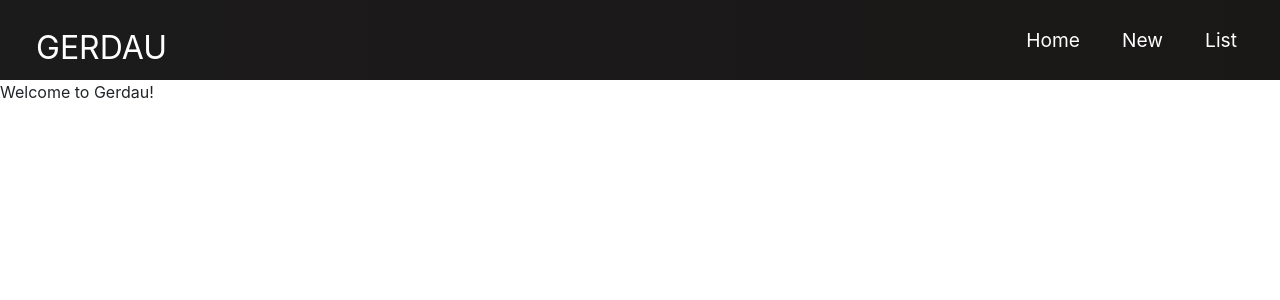
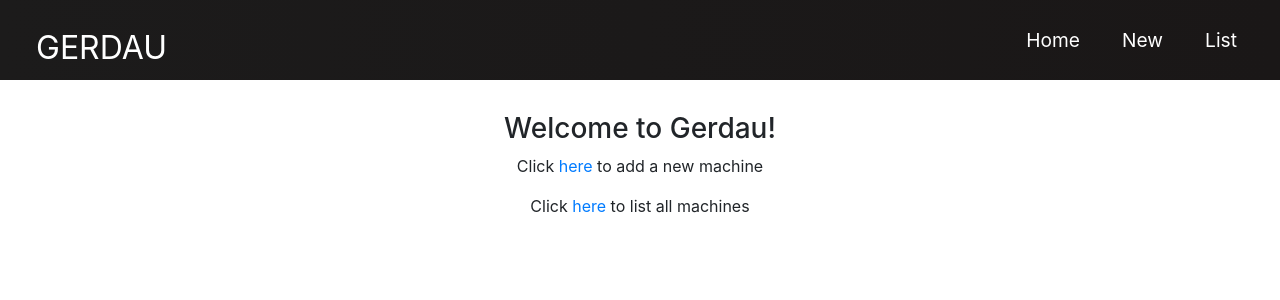
Before and after one commit to fponcedeleon/POC-Gerdau, a React (Create React App) app in the folder web/: page / in a window 1280 px wide. Shown: the top 300 px of the page. Built offline with nearby package versions, Linux system fonts and the light colour scheme.

Commit message:
styled components

```diff
--- a/web/src/screens/home.js
+++ b/web/src/screens/home.js
@@ -1,10 +1,29 @@
 import React from 'react';
+import { Container, Row, Col } from 'react-bootstrap';
+import styled from 'styled-components';
+
+const Styles = styled.div`
+
+  margin: 2rem 0 auto 0;
+  text-align: center;
+`;
+
 
 const home = () => {
   return (
-    <div>
-      Welcome to Gerdau!
-    </div>
+    <Styles>
+      <Container fluid>
+        <Row className="justify-content-md-center" >
+          <Col xs={{ span: 6 }}><h3>Welcome to Gerdau!</h3></Col>
+          <Col xs={{ span: 12 }}>
+            <p>Click <a href='/new'>here</a> to add a new machine</p>
+          </Col>
+          <Col xs={{ span: 12 }}>
+            <p>Click <a href='/list'>here</a> to list all machines</p>
+          </Col>
+        </Row>
+      </Container>
+      </Styles>
   )
 }
 
```
